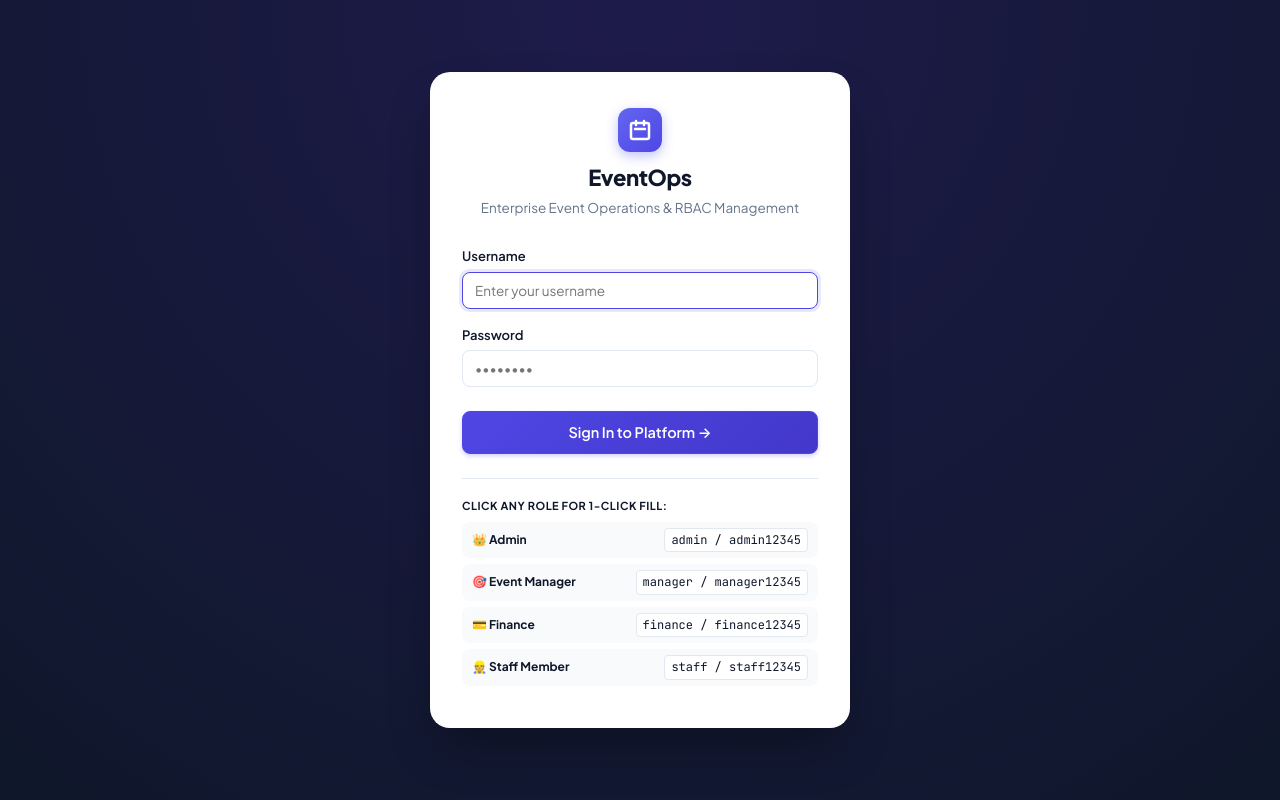
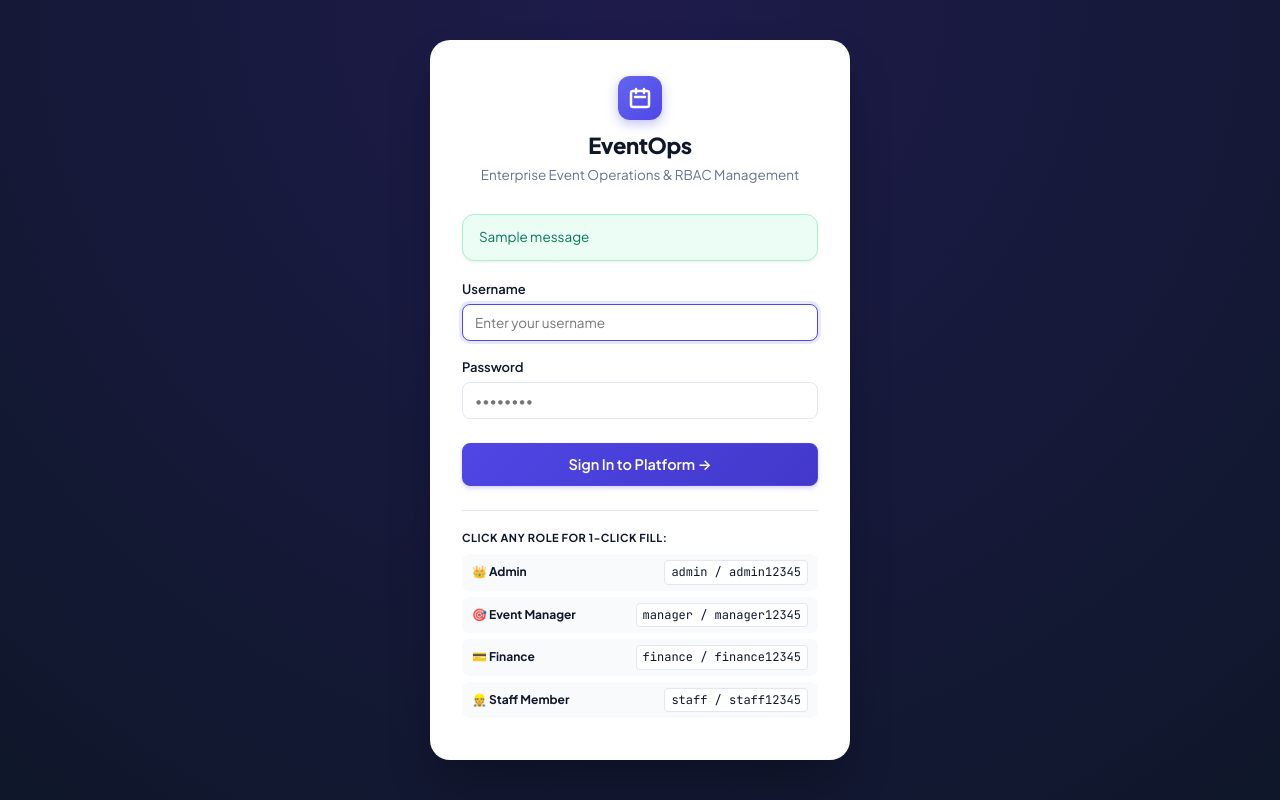
Before and after one commit to harsh23111157/event-management, a Django app: page /login/ in a window 1280 px wide. Run offline with Django 5.2, Linux system fonts and the light colour scheme; tables that the repository leaves empty hold one stand-in row (values such as "Sample post"); one stand-in notice (Sample message) is shown.

Commit message:
fix(auth): show logout notification on login page and prevent leak into next user session

```diff
--- a/apps/accounts/views.py
+++ b/apps/accounts/views.py
@@ -18,10 +18,13 @@ class EventOpsLoginView(auth_views.LoginView):
     redirect_authenticated_user = True
 
     def form_valid(self, form):
+        # Consume any pending logout or pre-auth messages so they don't leak to dashboard
+        list(messages.get_messages(self.request))
         response = super().form_valid(form)
         from apps.audit.services import AuditService
         AuditService.log(self.request.user, "LOGIN", "user", self.request.user.id, "User logged in")
         return response
+
 
 
 class EventOpsLogoutView(View):
--- a/templates/registration/login.html
+++ b/templates/registration/login.html
@@ -15,11 +15,22 @@
     <div style="font-size: 13.5px; color: var(--muted);">Enterprise Event Operations & RBAC Management</div>
   </div>
 
+  {% if messages %}
+    <div style="margin-bottom: 18px;">
+      {% for message in messages %}
+        <div class="alert alert-{{ message.tags|default:'info' }}">
+          <span>{{ message }}</span>
+        </div>
+      {% endfor %}
+    </div>
+  {% endif %}
+
   {% if form.non_field_errors %}
     <div class="alert alert-danger" style="margin-bottom: 18px;">
       {{ form.non_field_errors }}
     </div>
   {% endif %}
+
 
   <form method="post">
     {% csrf_token %}
```
Also changed, not shown: apps/accounts/tests/test_accounts.py (+15 -0 lines).
